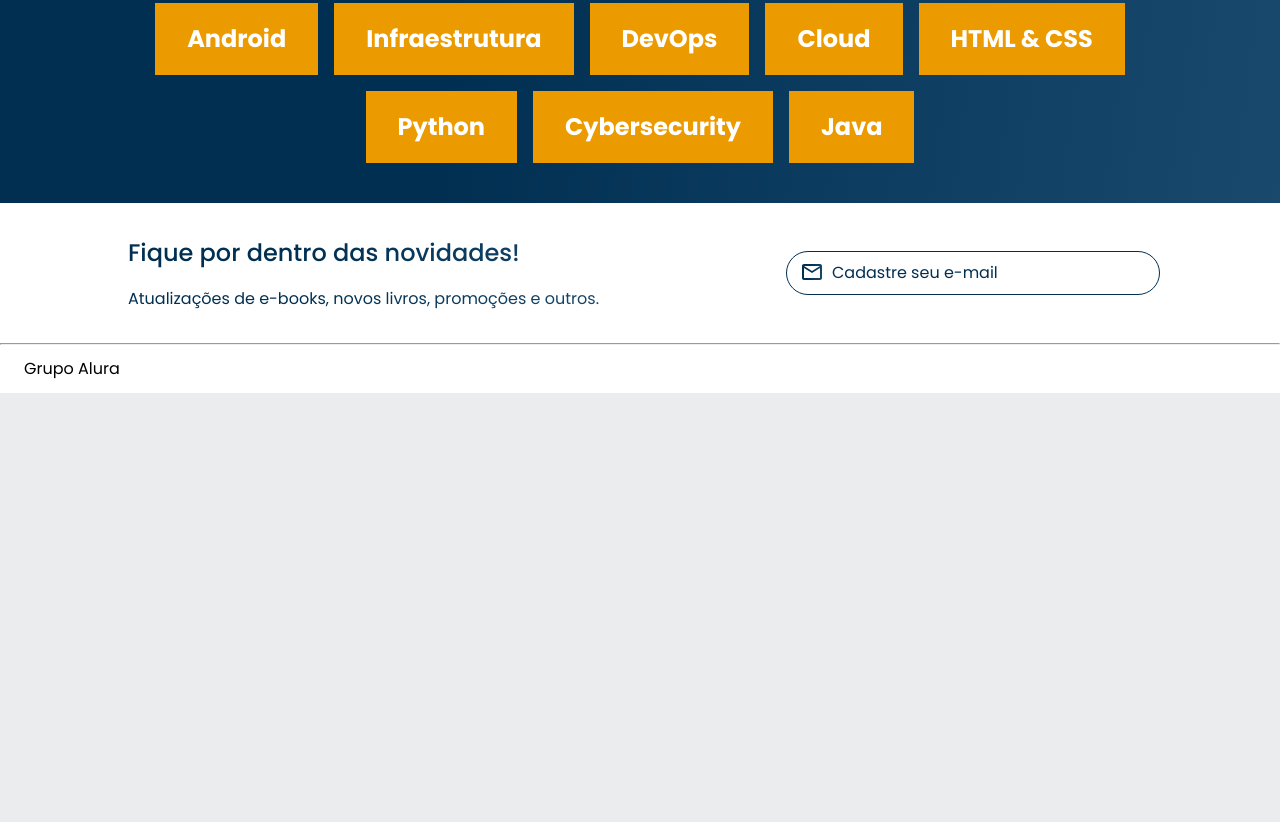
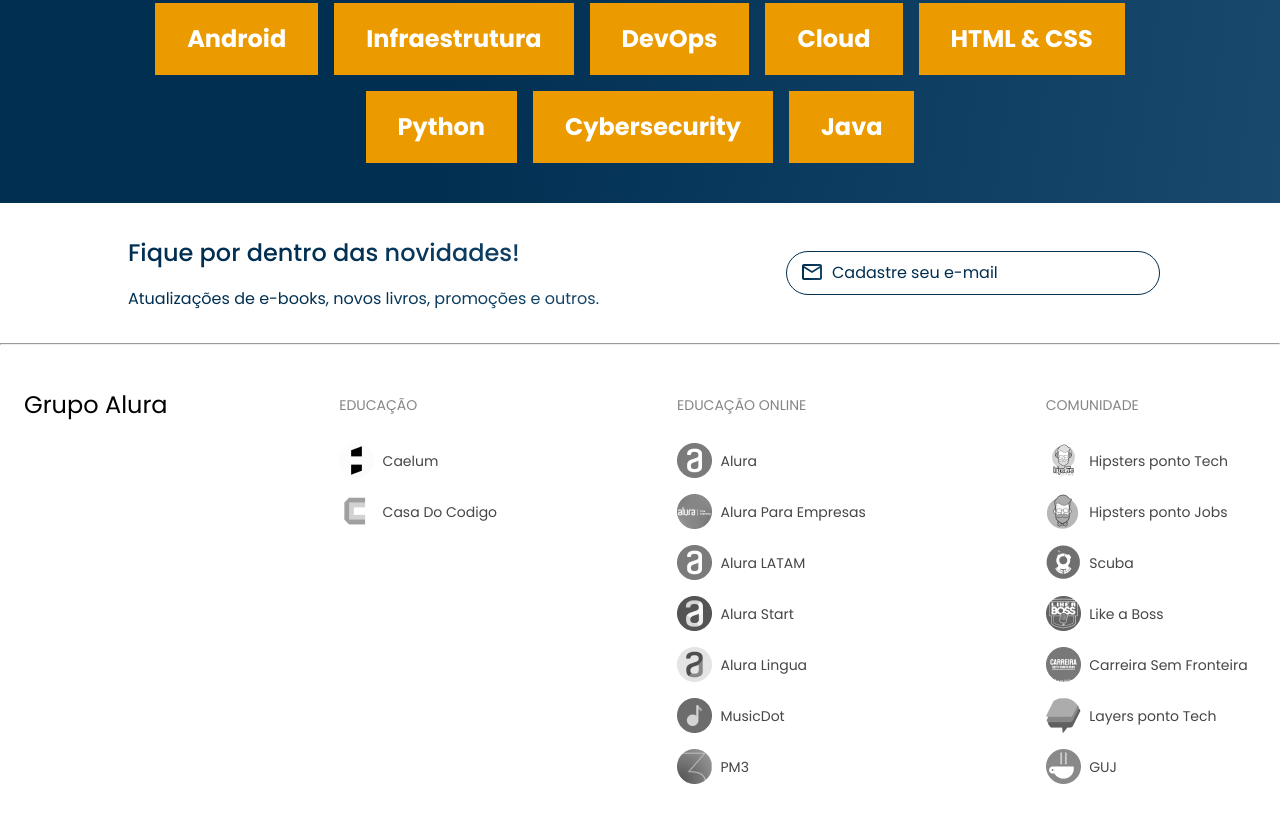
Before and after one commit to drpedronakata/Projeto3_AluraBook_HTML-CSS, a plain HTML site: page index.html in a window 1280 px wide. Shown: the part 2463-3285 px from the top of the page. Before the commit the page ends 2856 px from the top, so only its background shows below. Drawn offline with nearby package versions, Linux system fonts and the light colour scheme.

Commit message:
Adding new rodape only to screen 1024

```diff
--- a/index.html
+++ b/index.html
@@ -221,6 +221,79 @@
     <hr>
     <footer class="rodape">
         <h2 class="rodape__titulo">Grupo Alura</h2>
+        <ul class="rodape__lista-rodape">
+            <li class="lista-rodape__titulo">Educação</li>
+            <li class="lista-rodape__item">
+                <img src="./img/AluraBooks/Caelum.png" alt="Logo da Caelum">
+                <a href="#">Caelum</a>
+            </li>
+            <li class="lista-rodape__item">
+                <img src="./img/AluraBooks/CasaDoCodigo.png" alt="Logo da CasaDoCodigo">
+                <a href="#">Casa Do Codigo</a>
+            </li>
+        </ul>
+        <ul class="rodape__lista-rodape">
+            <li class="lista-rodape__titulo">Educação Online</li>
+            <li class="lista-rodape__item">
+                <img src="./img/AluraBooks/Alura.png" alt="Logo da Alura">
+                <a href="#">Alura</a>
+            </li>
+            <li class="lista-rodape__item">
+                <img src="./img/AluraBooks/AluraEmpresas.png" alt="Logo da AluraEmpresas">
+                <a href="#">Alura Para Empresas</a>
+            </li>
+            <li class="lista-rodape__item">
+                <img src="./img/AluraBooks/AluraLatam.png" alt="Logo da AluraLatam">
+                <a href="#">Alura LATAM</a>
+            </li>
+            <li class="lista-rodape__item">
+                <img src="./img/AluraBooks/AluraStart.png" alt="Logo da AluraStart">
+                <a href="#">Alura Start</a>
+            </li>
+            <li class="lista-rodape__item">
+                <img src="./img/AluraBooks/AluraLingua.png" alt="Logo da AluraLingua">
+                <a href="#">Alura Lingua</a>
+            </li>
+            <li class="lista-rodape__item">
+                <img src="./img/AluraBooks/MusicDot.png" alt="Logo da MusicDot">
+                <a href="#">MusicDot</a>
+            </li>
+            <li class="lista-rodape__item">
+                <img src="./img/AluraBooks/PM3.png" alt="Logo da PM3">
+                <a href="#">PM3</a>
+            </li>
+        </ul>
+        <ul class="rodape__lista-rodape">
+            <li class="lista-rodape__titulo">Comunidade</li>
+            <li class="lista-rodape__item">
+                <img src="./img/AluraBooks/HipstersTech.png" alt="Logo da HipstersTech">
+                <a href="#">Hipsters ponto Tech</a>
+            </li>
+            <li class="lista-rodape__item">
+                <img src="./img/AluraBooks/HipstersJobs.png" alt="Logo da HipstersJobs">
+                <a href="#">Hipsters ponto Jobs</a>
+            </li>
+            <li class="lista-rodape__item">
+                <img src="./img/AluraBooks/Scuba.png" alt="Logo da Scuba">
+                <a href="#">Scuba</a>
+            </li>
+            <li class="lista-rodape__item">
+                <img src="./img/AluraBooks/LikeABoss.png" alt="Logo da LikeABoss">
+                <a href="#">Like a Boss</a>
+            </li>
+            <li class="lista-rodape__item">
+                <img src="./img/AluraBooks/CarreiraSemFronteira.png" alt="Logo da CarreiraSemFronteira">
+                <a href="#">Carreira Sem Fronteira</a>
+            </li>
+            <li class="lista-rodape__item">
+                <img src="./img/AluraBooks/Layers.png" alt="Logo da LayersTech">
+                <a href="#">Layers ponto Tech</a>
+            </li>
+            <li class="lista-rodape__item">
+                <img src="./img/AluraBooks/GUJ.png" alt="Logo da GUJ">
+                <a href="#">GUJ</a>
+            </li>
+        </ul>
     </footer>
 
     <script src="https://cdn.jsdelivr.net/npm/swiper@9/swiper-bundle.min.js"></script>
--- a/style.css
+++ b/style.css
@@ -12,6 +12,8 @@
     --azul: #002F52;
     --azul-degrade: linear-gradient(97.54deg, #002F52 35.49%, #326589 165.37%);
     --preto: #000000;
+    --cinza-claro: #858585;
+    --cinza-escuro: #474646;
 
     --fonte-principal: "Poppins";
     --fonte-secundario: "Josefin Sans";
--- a/styles/rodape.css
+++ b/styles/rodape.css
@@ -3,6 +3,49 @@ hr {
 }
 
 .rodape {
+    display: flex;
+    justify-content: space-between;
     background-color: var(--branco);
-    padding: 1em 1.5em 1.0em;
+    padding: 1em 1.5em
 }
+
+.rodape__lista-rodape {
+    display: none;
+
+}
+
+@media screen and (min-width: 1024px) {
+    .rodape {
+        padding: 3em 1.5em;
+    }
+
+    .rodape__titulo {
+        font-size: 24px;
+    }
+
+    .rodape__lista-rodape {
+        display: flex;
+        flex-direction: column;
+        gap :1em;
+    }
+
+    .lista-rodape__titulo {
+        font-size: 14px;
+        color: var(--cinza-claro);
+        height: 34px;
+        line-height: 24px;
+        text-transform: uppercase;
+    }
+
+    .lista-rodape__item {
+        display: flex;
+        align-items: center;
+    }
+
+    .lista-rodape__item > a{
+        text-decoration: none;
+        font-size: 14px;
+        color: var(--cinza-escuro);
+        margin: 0.6em;
+    }
+}
```
